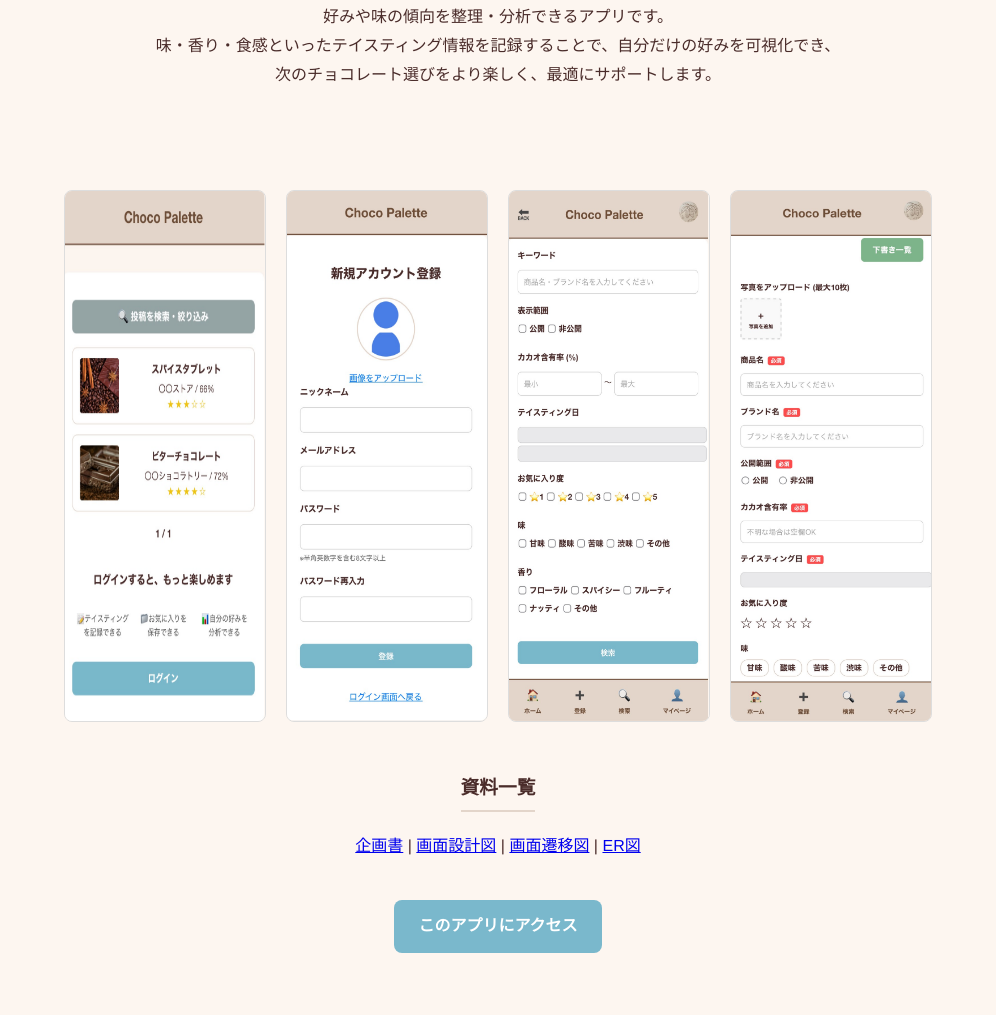
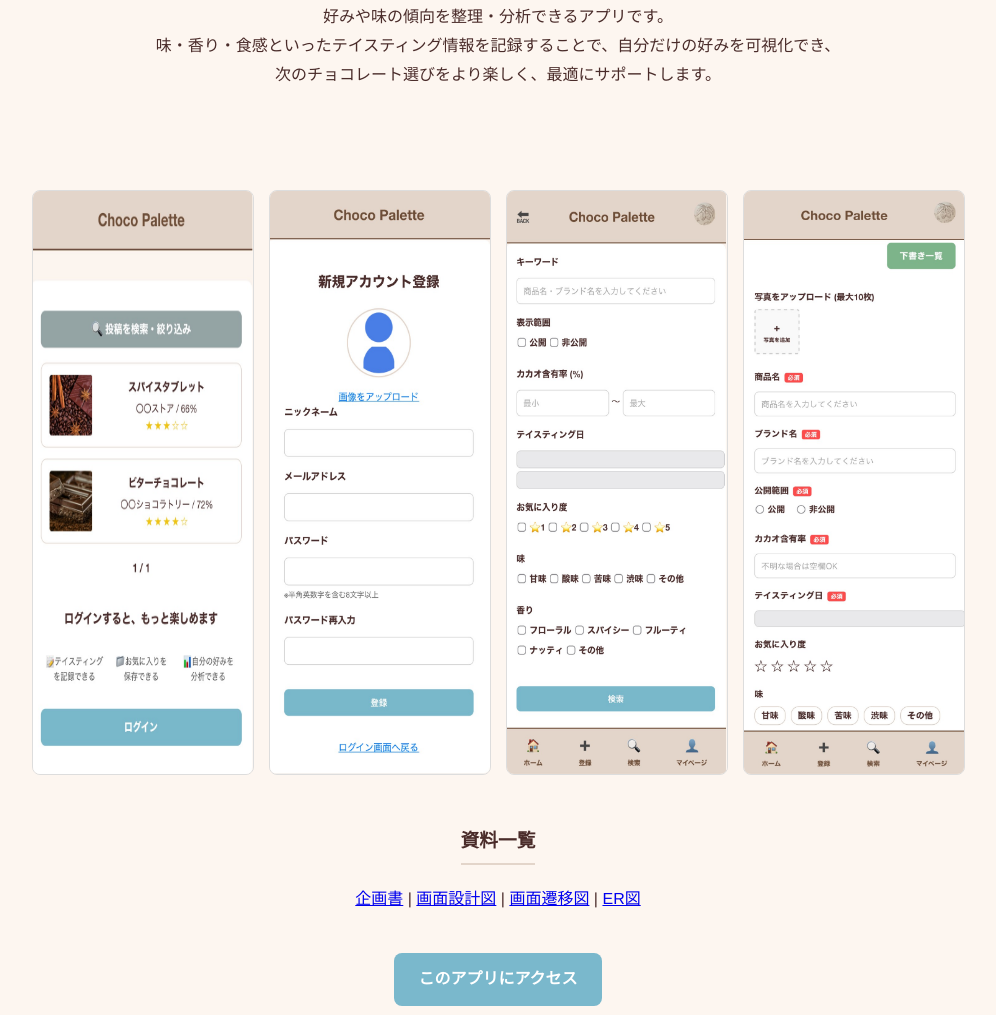
Before and after one commit to ryoko-niimi/Choco-Palette, a Django app: page /portfolio/ in a window 1280 px wide. Shown: the part 479-1494 px from the top of the page, without its empty margins (142-1138 px from the left). Before the commit the page ends 1432 px from the top, so only its background shows below. Run offline with Django 4.2, Linux system fonts and the light colour scheme.

Commit message:
7月2日

```diff
--- a/first_project/choco_palette/templates/choco_palette/portfolio.html
+++ b/first_project/choco_palette/templates/choco_palette/portfolio.html
@@ -25,12 +25,40 @@
         </p>
     </section>
 
-    <div style="display: flex; justify-content: center; flex-wrap: wrap; gap: 20px; margin: 30px 0;">
-        <img src="{% static 'images/screenshot1.png' %}" style="width: 200px; max-width: 100%; height: auto; border: 1px solid #ddd; border-radius: 8px;" alt="ログイン画面">
-        <img src="{% static 'images/screenshot2.png' %}" style="width: 200px; max-width: 100%; height: auto; border: 1px solid #ddd; border-radius: 8px;" alt="新規アカウント登録画面">
-        <img src="{% static 'images/screenshot3.png' %}" style="width: 200px; max-width: 100%; height: auto; border: 1px solid #ddd; border-radius: 8px;" alt="検索画面">
-        <img src="{% static 'images/screenshot4.png' %}" style="width: 200px; max-width: 100%; height: auto; border: 1px solid #ddd; border-radius: 8px;" alt="テイスティング登録画面">
+    <div class="image-gallery">
+        <img src="{% static 'images/screenshot1.png' %}" class="screenshot-img" alt="ログイン画面">
+        <img src="{% static 'images/screenshot2.png' %}" class="screenshot-img" alt="新規アカウント登録画面">
+        <img src="{% static 'images/screenshot3.png' %}" class="screenshot-img" alt="検索画面">
+        <img src="{% static 'images/screenshot4.png' %}" class="screenshot-img" alt="テイスティング登録画面">
     </div>
+
+    <style>
+    .image-gallery {
+        display: flex;
+        flex-wrap: wrap;
+        justify-content: center;
+        gap: 15px;
+        margin: 30px 0;
+        width: 100%;
+    }
+
+    .screenshot-img {
+        width: 220px;
+        height: auto;
+        border: 1px solid #ddd;
+        border-radius: 8px;
+    }
+
+    /* 画面幅が600px以下の時（スマホ）*/
+    @media (max-width: 600px) {
+        .image-gallery {
+            justify-content: space-around;
+        }
+        .screenshot-img {
+            width: 45%;
+        }
+    }
+</style>
 
     <section id="about-app" style="max-width: 700px; margin: 0 auto 50px auto; text-align: center; color: #4a2c2a; line-height: 1.8;">
         <h3 style="margin-bottom: 20px; border-bottom: 2px solid #e3d5ca; display: inline-block; padding-bottom: 5px;">資料一覧</h3>
--- a/first_project/first_project/settings.py
+++ b/first_project/first_project/settings.py
@@ -11,7 +11,7 @@ load_dotenv(BASE_DIR / '.env')
 # 開発用の設定 '*'
 SECRET_KEY = os.getenv('SECRET_KEY', 'django-insecure-63rya_1s$3_+2k(lly=qw1qw5@bmnag5q)p(+7es$&fe3y3b&1')
 DEBUG = True
-ALLOWED_HOSTS = ['ryokoniimi.pythonanywhere.com']
+ALLOWED_HOSTS = ['127.0.0.1', 'localhost', 'ryokoniimi.pythonanywhere.com']
 
 # アプリケーションの登録リスト
 INSTALLED_APPS = [
```
